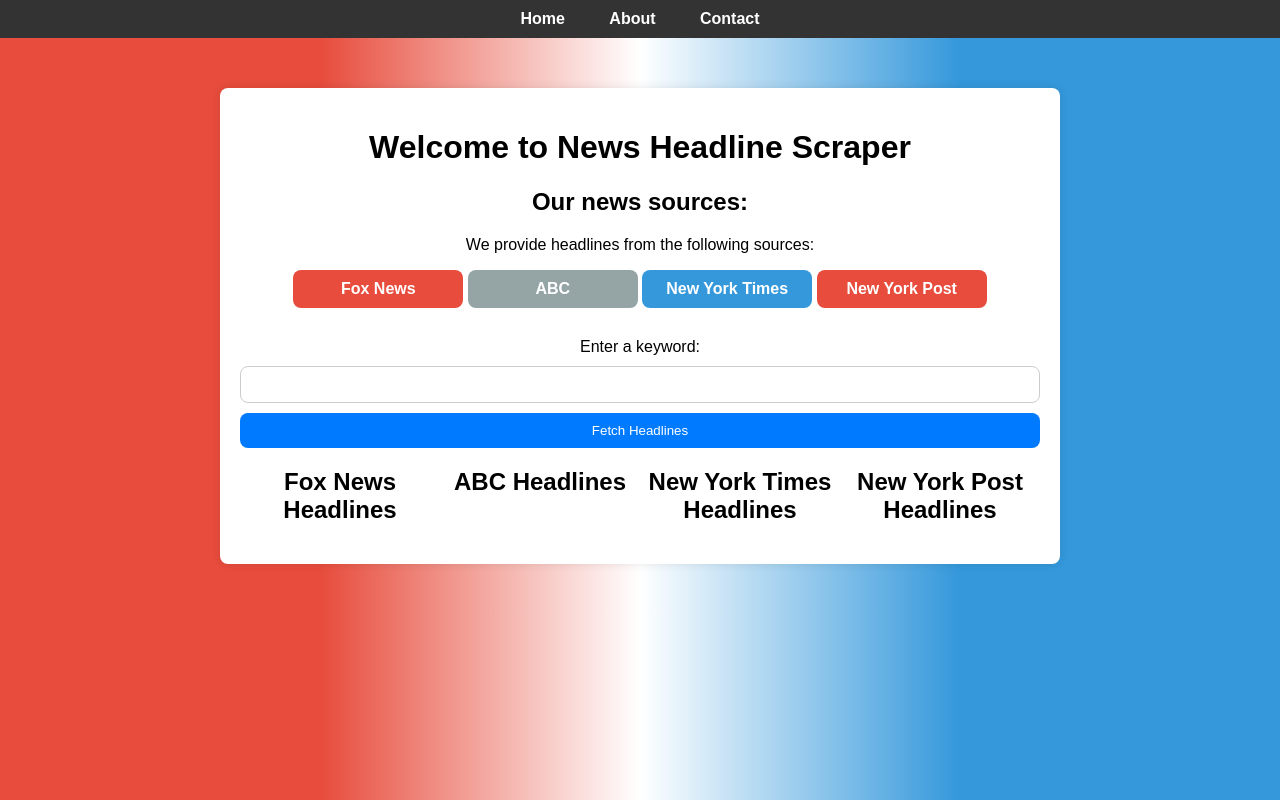
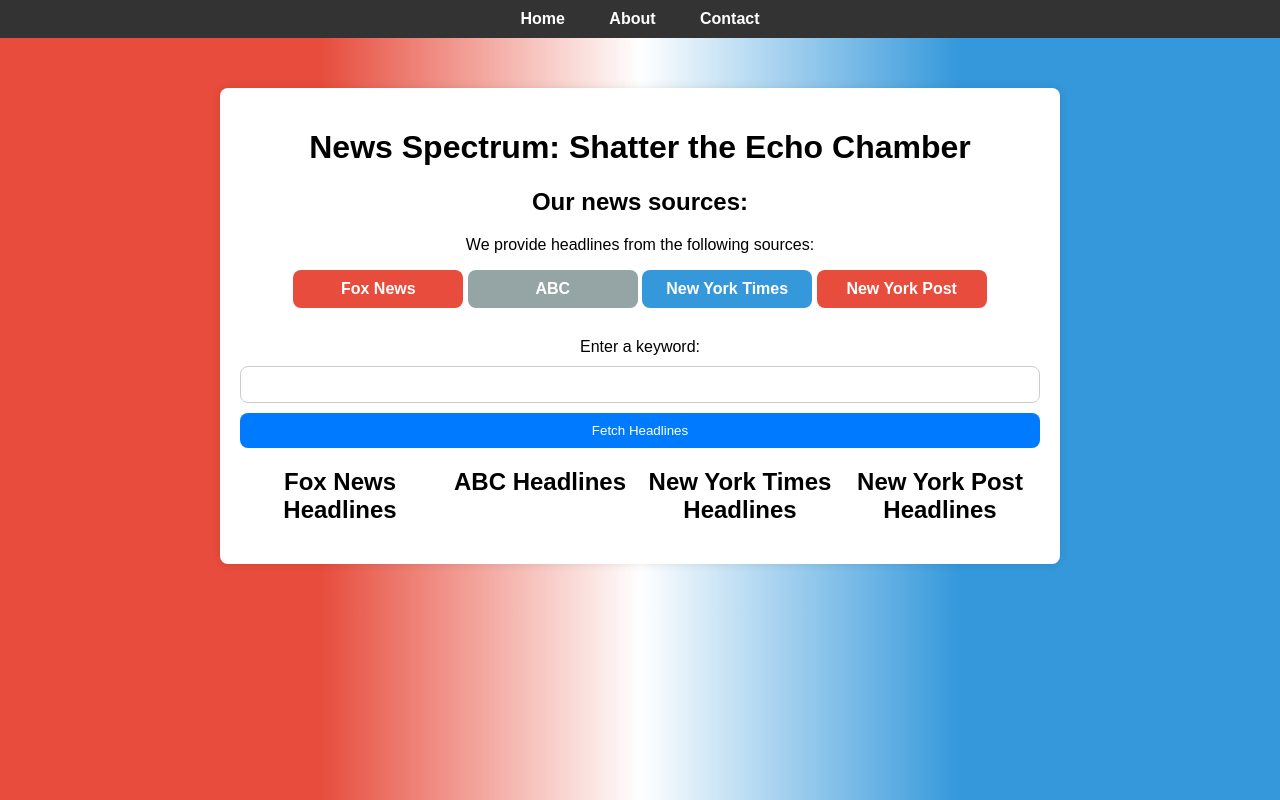
Before and after one commit to AlexandreBrillon/NewsSpectrum.github.io, a website: page docs/index.html in a window 1280 px wide. Drawn offline with Linux system fonts and the light colour scheme.

Commit message:
Update index.html

```diff
--- a/docs/index.html
+++ b/docs/index.html
@@ -15,7 +15,7 @@
     </nav>
 
     <div class="container">
-        <h1>Welcome to News Headline Scraper</h1>
+        <h1>News Spectrum: Shatter the Echo Chamber</h1>
 
         <div id="sources">
             <h2>Our news sources:</h2>
@@ -64,3 +64,7 @@
     <script src="script.js"></script>
 </body>
 </html>
+
+    <script src="script.js"></script>
+</body>
+</html>
```
